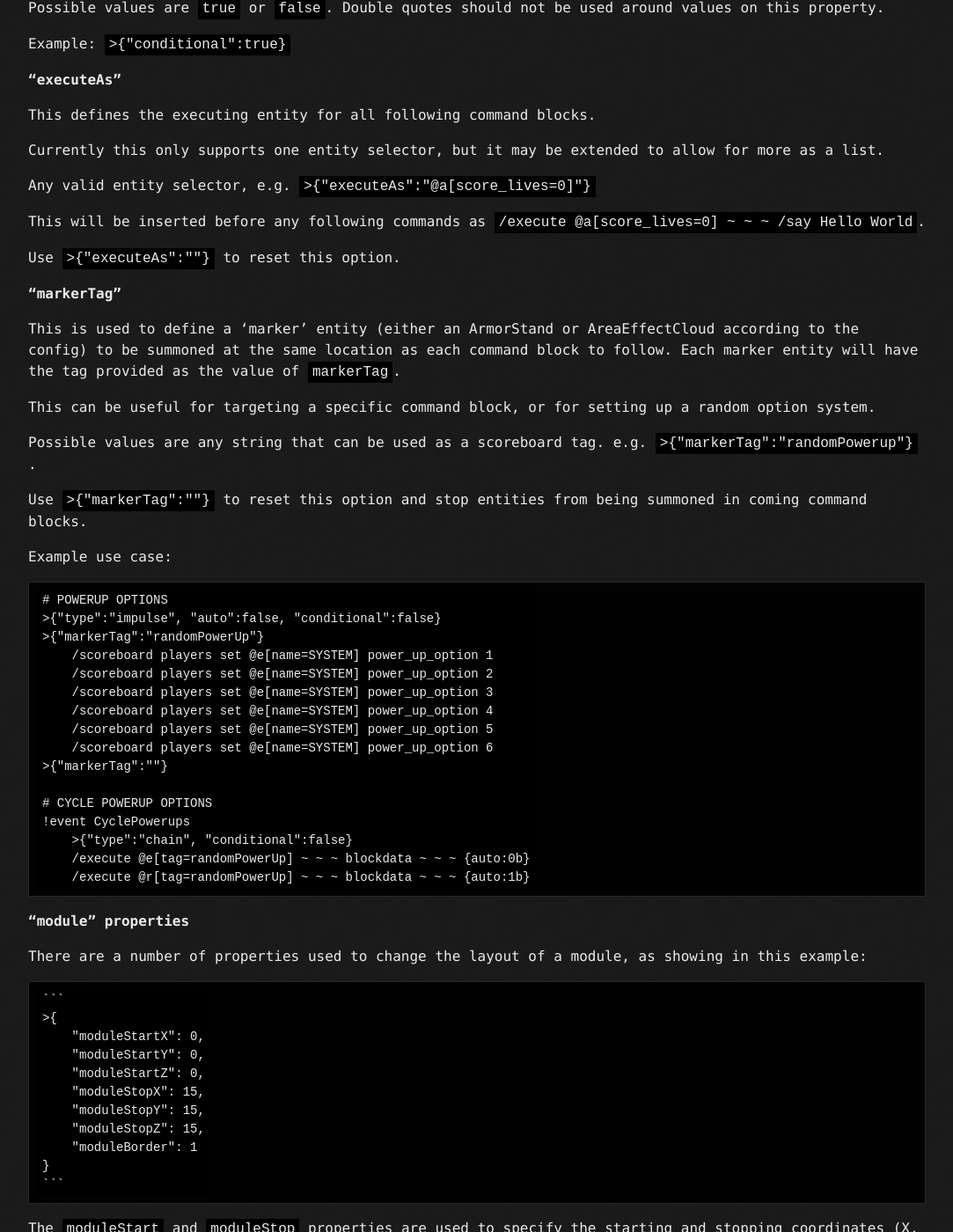
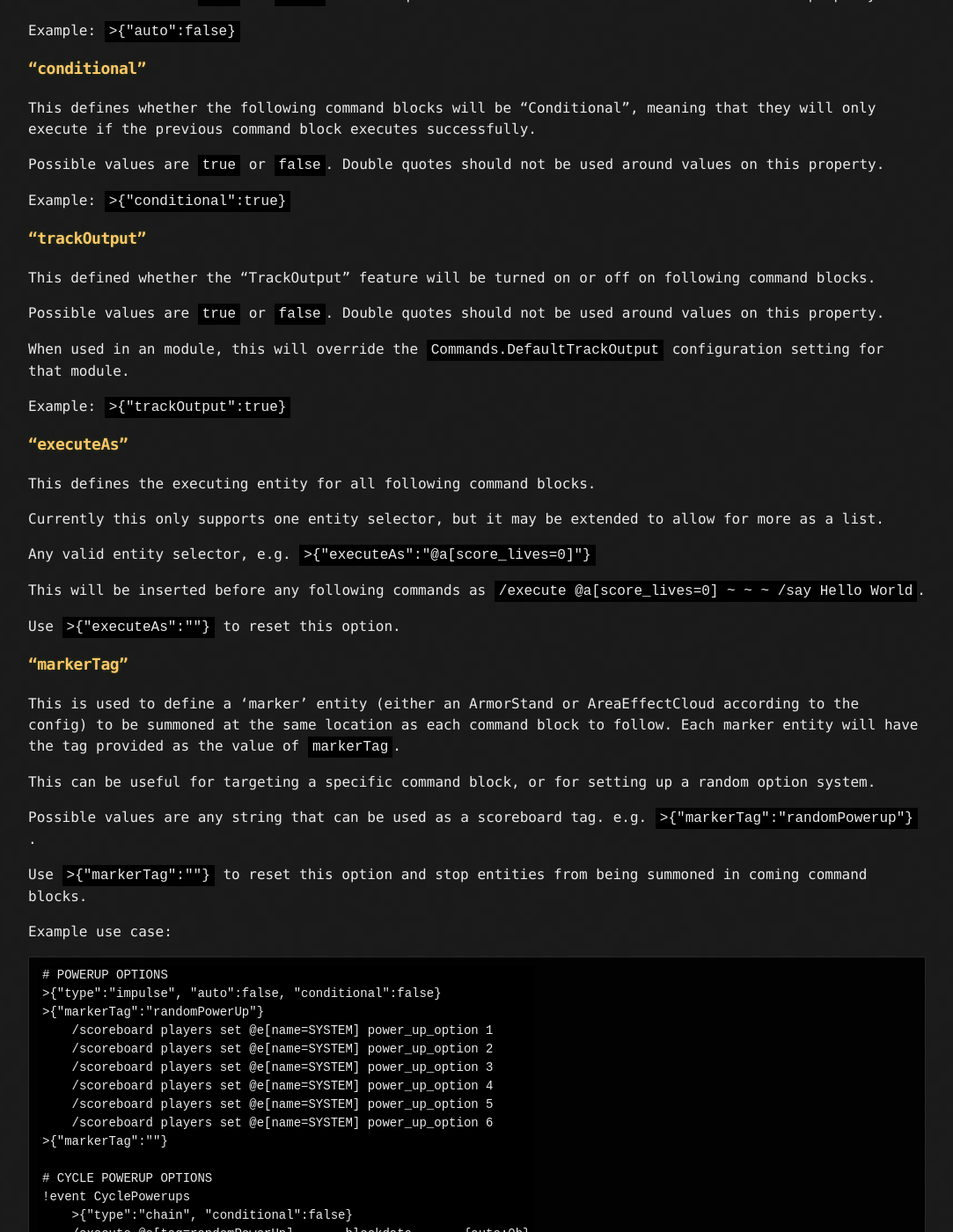
Before and after one commit to GnaspGames/Smelt, a Jekyll site: the page built from syntax.md, in a window 1280 px wide and 1400 px high, scrolled down 2021 px. Shown: the whole window at 88% size, without its empty margins (98-1181 px from the left). Built offline with Jekyll 4.4.1, drawn with Linux system fonts in a browser that asks for light colours; some of the changed text lies outside the part shown.

Commit message:
Add trackOutput to syntax and improve navigation

```diff
--- a/syntax.md
+++ b/syntax.md
@@ -11,6 +11,13 @@ Smelt's MCC Syntax
 * [Introduction](#introduction)
 * [New command block row](#new-command-block-row)
 * [JSON properties](#json-properties)
+    * [type](#type)
+    * [auto](#auto)
+    * [conditional](#conditional)
+    * [trackOutput](#trackoutput)
+    * [executeAs](#executeas)
+    * [markerTag](#markertag)
+    * [module…](#module)
 * [Variables](#variables)
 * [Minecraft commands](#minecraft-commands)
 * [Bang commands](#bang-commands)
@@ -53,7 +60,7 @@ This is used to set the properties of all command blocks following until a tag i
 
 Properties available to use are:
 
-**"type"**
+### **"type"**
 
 This defines the type of command block that will be used for the following commands.
 
@@ -65,7 +72,7 @@ Example: `>{"type":"repeating"}`
 either an `impulse` or `repeating` type (respectively) and then all other command blocks after that will
 be `chain` command blocks until a new type is specified.
 
-**"auto"**
+### **"auto"**
 
 This defines whether the following command blocks with be "Always active" (true), or "Require redstone" (false).
 
@@ -73,7 +80,7 @@ Possible values are `true` or `false`. Double quotes should not be used around v
 
 Example: `>{"auto":false}`
 
-**"conditional"**
+### **"conditional"**
 
 This defines whether the following command blocks will be "Conditional", meaning that they will only execute
 if the previous command block executes successfully.
@@ -82,7 +89,17 @@ Possible values are `true` or `false`. Double quotes should not be used around v
 
 Example: `>{"conditional":true}`
 
-**"executeAs"**
+### **"trackOutput"**
+
+This defined whether the "TrackOutput" feature will be turned on or off on following command blocks.
+
+Possible values are `true` or `false`. Double quotes should not be used around values on this property.
+
+When used in an module, this will override the `Commands.DefaultTrackOutput` configuration setting for that module.
+
+Example: `>{"trackOutput":true}`
+
+### **"executeAs"**
 
 This defines the executing entity for all following command blocks.
 
@@ -94,7 +111,7 @@ This will be inserted before any following commands as `/execute @a[score_lives=
 
 Use `>{"executeAs":""}` to reset this option.
 
-**"markerTag"**
+### **"markerTag"**
 
 This is used to define a 'marker' entity (either an ArmorStand or AreaEffectCloud according to the config) to be summoned at the same location as each command block to follow.
 Each marker entity will have the tag provided as the value of `markerTag`.
@@ -125,7 +142,7 @@ Example use case:
         /execute @e[tag=randomPowerUp] ~ ~ ~ blockdata ~ ~ ~ {auto:0b}
         /execute @r[tag=randomPowerUp] ~ ~ ~ blockdata ~ ~ ~ {auto:1b}
 
-**"module" properties**
+### **module...**
 
 There are a number of properties used to change the layout of a module, as showing in this example:
 
```
